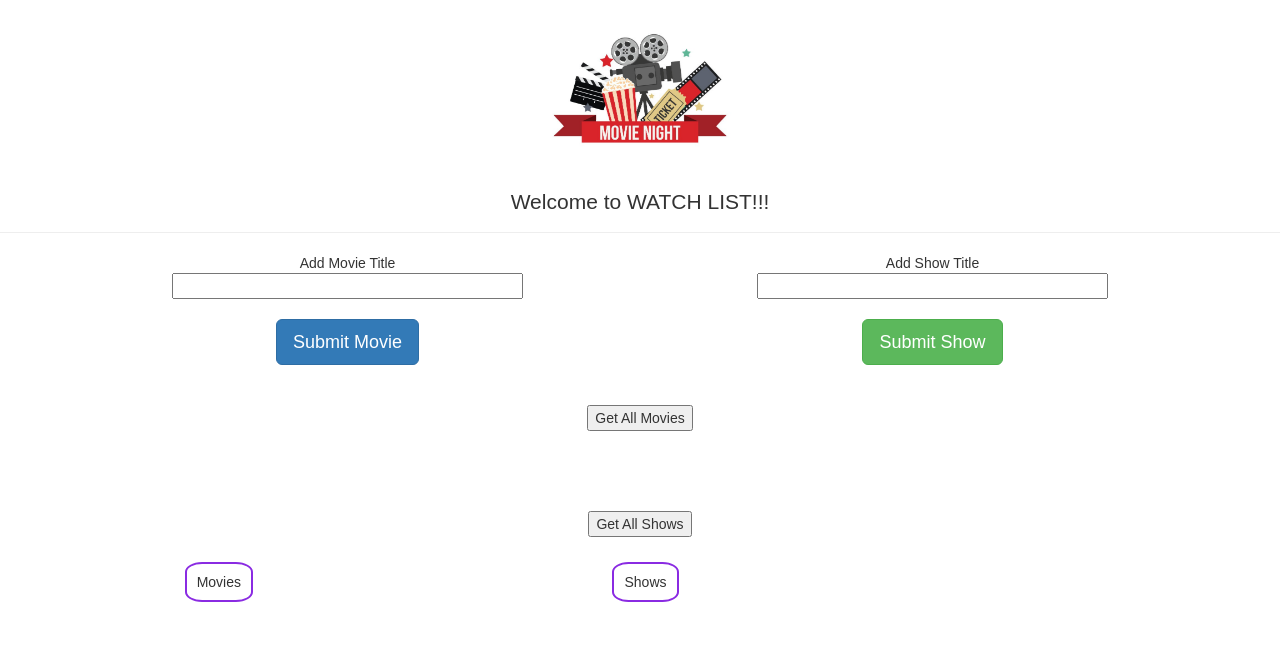
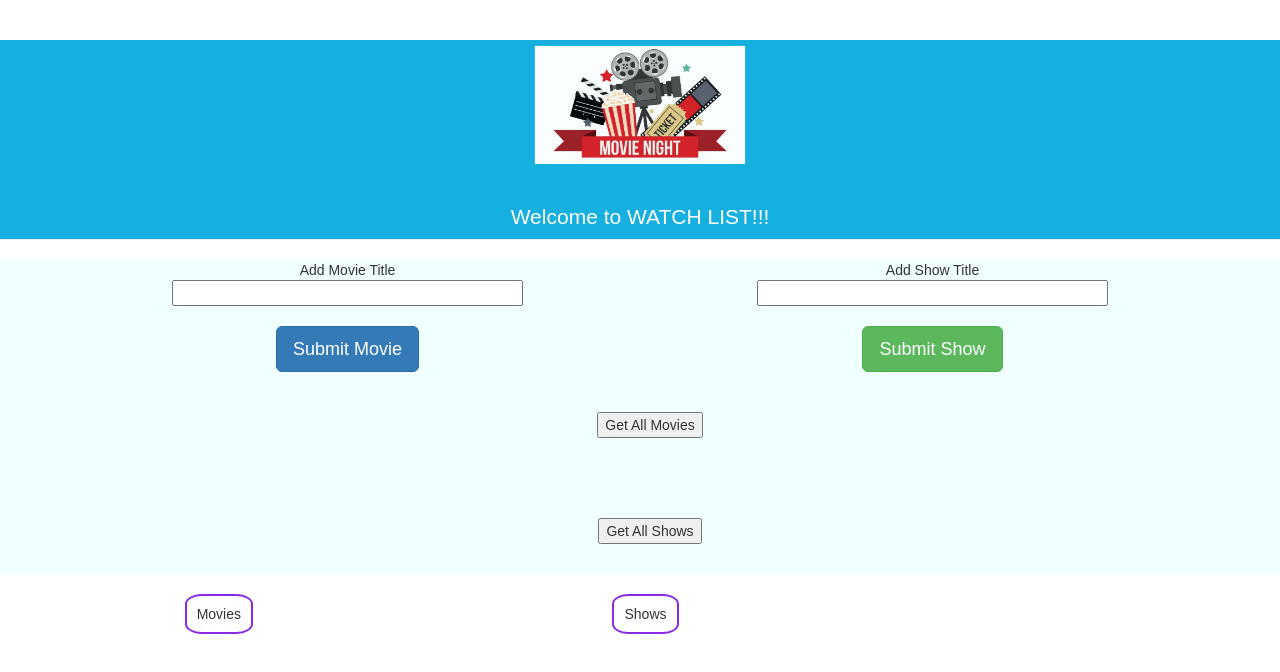
Before and after one commit to chen101385/watch_list, a React (Create React App) app: page / in a window 1280 px wide. Shown: the top 672 px of the page. Built offline with nearby package versions, Linux system fonts and the light colour scheme; no server answers.

Commit message:
added movies API connection & KEY

```diff
--- a/src/App.css
+++ b/src/App.css
@@ -24,8 +24,12 @@
 .App-header {
   background-color: rgb(21, 176, 223);
   height: 200px;
-  padding: 20px;
+  padding: 15px;
   color: white;
+}
+
+.App-body {
+  background-color: azure;
 }
 
 .App-title {
@@ -40,7 +44,7 @@
 .List-title {
   position: relative;
   right: -13px;
-  top: 15px;
+  top: 30px;
   border-radius: 25%;
   border: 2px solid blueviolet;
   padding: 10px;
@@ -56,3 +60,8 @@
 .Button-padding {
   margin: 20px;
 }
+
+.Get-buttons {
+  padding-left: 20px;
+  padding-bottom: 10px;
+}
--- a/src/components/App.jsx
+++ b/src/components/App.jsx
@@ -7,6 +7,7 @@ import GetMovies from './GetMovies.jsx';
 import GetShows from './GetShows.jsx';
 import MovieList from './MovieList.jsx';
 import ShowList from './ShowList.jsx';
+import API_KEY from '../../API/API_KEY.js'
 import axios from 'axios';
 
 class App extends Component {
@@ -73,14 +74,19 @@ class App extends Component {
         }
     }
 
+    async mediaLookup(title) {
+
+    }
+
     render() {
         const { movieList, showList } = this.state;
         return (
             <div className="App">
-                <header className="page-header">
+                <header className="page-header App-header">
                     <img src={logo} className="App-logo" alt="logo" />
                     <h1 className="App-title">Welcome to WATCH LIST!!!</h1>
                 </header>
+                <div className="App-body">
                     <div className="container">
                         <div className="row">
                             <div className="col-md-6">
@@ -95,6 +101,7 @@ class App extends Component {
                             </div>
                         </div>
                         <br />
+                        <div className="Get-buttons">
                             <div>
                                 <GetMovies
                                     getMovies={this.getMovies.bind(this)}
@@ -106,6 +113,7 @@ class App extends Component {
                                 <GetShows
                                     getShows={this.getShows.bind(this)}
                                 />
+                            </div>
                         </div>
                     </div>
                     <div className="list-group col-md-4">
@@ -125,6 +133,7 @@ class App extends Component {
                         </div>
                     </div>
                 </div>
+            </div>
         );
     }
 }
```
Also changed, not shown: 1 other file (tests, documents, lock files or other folders). Lines whose indentation alone changed are shown as unchanged.
